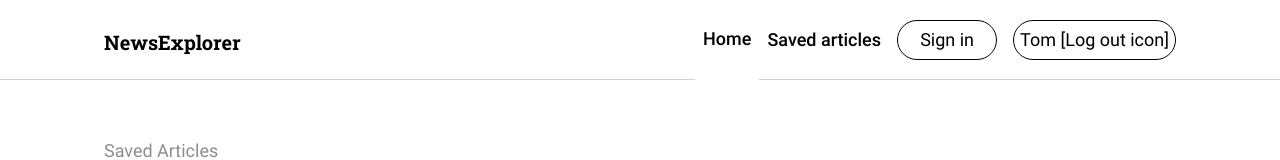
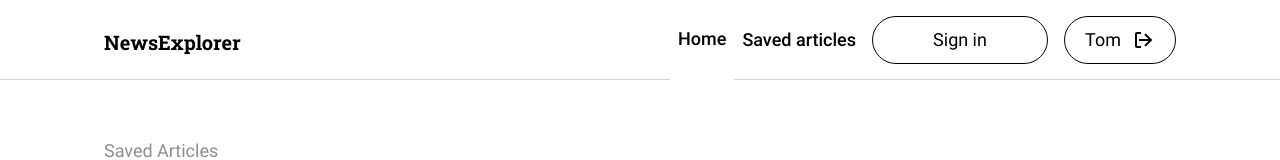
Before and after one commit to sayus2884/news-explorer-frontend, a React (Create React App) app: page /saved-news in a window 1280 px wide. Shown: the top 160 px of the page. Built offline with nearby package versions, Linux system fonts and the light colour scheme.

Commit message:
style: add logout icon

```diff
--- a/src/components/Navigation/Navigation.css
+++ b/src/components/Navigation/Navigation.css
@@ -81,12 +81,23 @@
 }
 
 .navigation__button {
-  min-width: 100px;
+  min-height: 48px;
+  min-width: 112px;
+  padding: 0 17px;
   background-color: transparent;
   color: white;
   border: 1px solid;
   border-radius: 100px;
   height: 40px;
+
+  align-items: center;
+  display: flex;
+  justify-content: center;
+
+}
+
+.navigation__button_type_signin {
+  width: 176px
 }
 
 .navigation__button:hover {
@@ -97,3 +108,16 @@
   background-color: white;
   color: black;
 }
+
+.navigation__logout-icon {
+  padding-left: 10px;
+}
+
+.navigation__logout-icon > path {
+  fill: white;
+  margin-left: 5px;
+}
+
+.navigation__logout-icon_theme_white > path {
+  fill: black;
+}
--- a/src/components/Navigation/Navigation.js
+++ b/src/components/Navigation/Navigation.js
@@ -1,5 +1,6 @@
 import './Navigation.css';
 import { withRouter, useLocation, Link } from 'react-router-dom';
+import { ReactComponent as Icon } from '../../images/logout.svg';
 
 function Navigation({ isSavedNews }) {
   return (
@@ -15,10 +16,11 @@ function Navigation({ isSavedNews }) {
             <Link to="/saved-news" className={`navigation__link ${isSavedNews && 'navigation__link_theme_white'}`}>Saved articles</Link>
           </li>
           <li className="navigation__link-container navigation__button-container">
-            <button className={`navigation__button ${isSavedNews && 'navigation__button_theme_white'}`}>Sign in</button>
+            <button className={`navigation__button navigation__button_type_signin ${isSavedNews && 'navigation__button_theme_white'}`}>Sign in</button>
           </li>
           <li className="navigation__link-container navigation__button-container">
-            <button className={`navigation__button ${isSavedNews && 'navigation__button_theme_white'}`}>Tom [Log out icon]</button>
+            <button className={`navigation__button ${isSavedNews && 'navigation__button_theme_white'}`}>Tom
+            <Icon className={`navigation__logout-icon ${isSavedNews && 'navigation__logout-icon_theme_white'}`}/></button>
           </li>
         </ul>
       </div>
```
Also changed, not shown: src/images/logout.svg (added).
